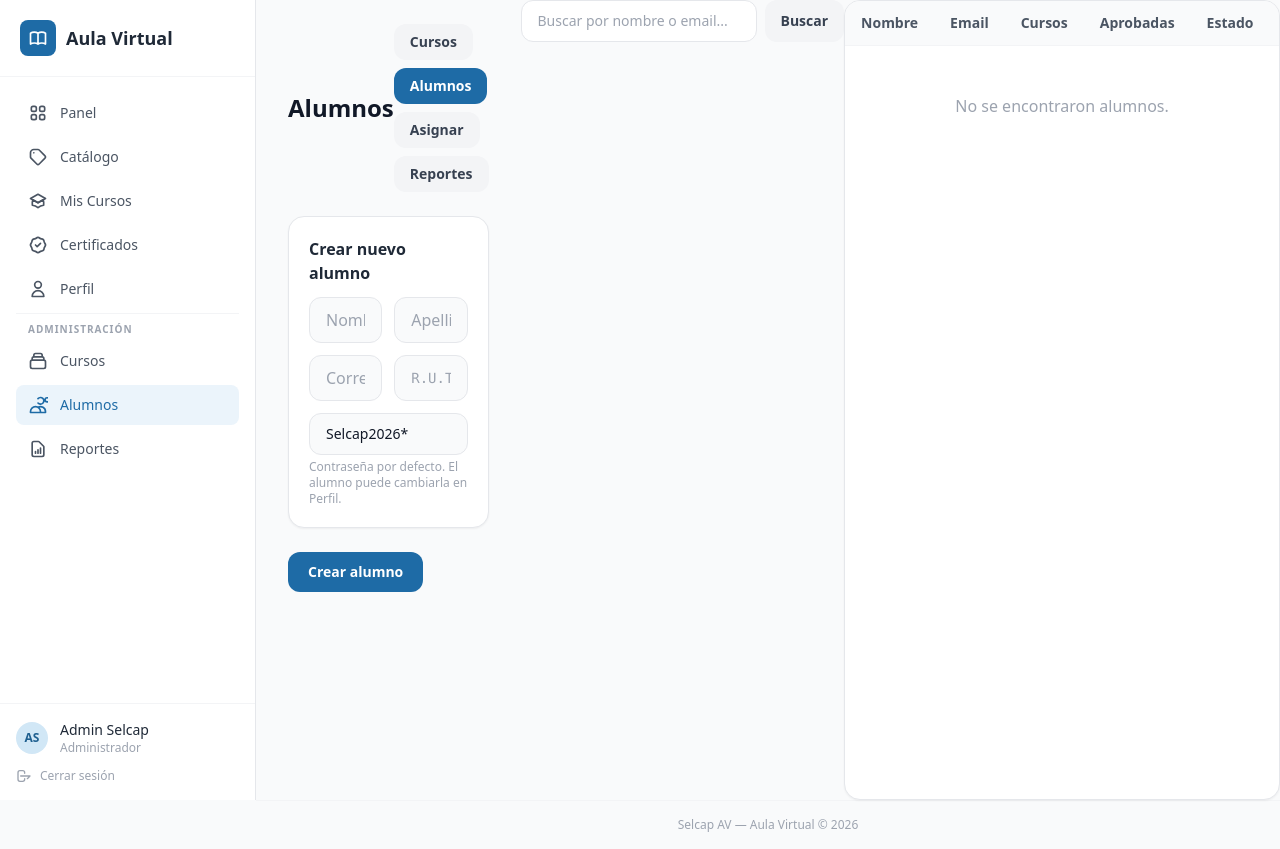
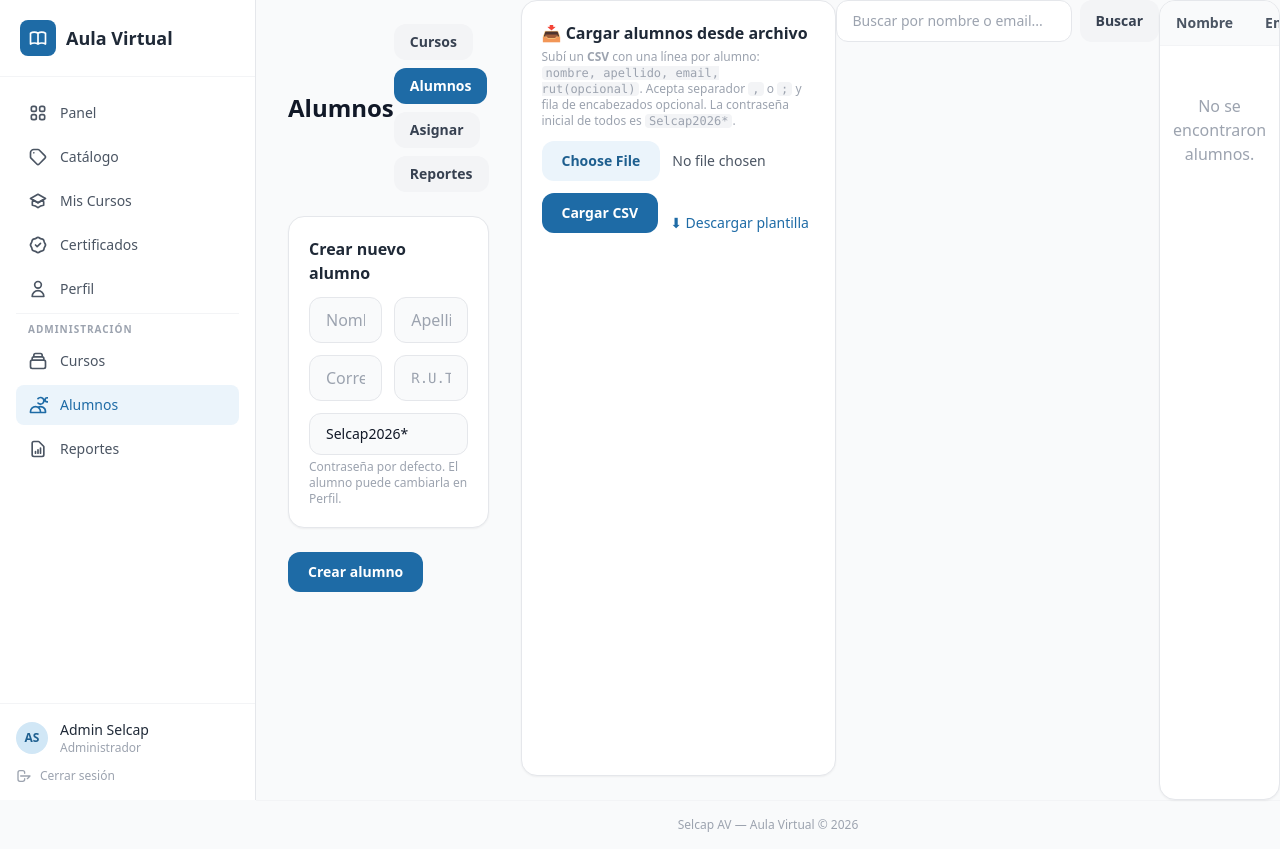
Before and after one commit to Toyoenohio/selcap_php, a PHP site: page /admin/alumnos.php in a window 1280 px wide. Run offline with PHP 8.4, Linux system fonts and the light colour scheme; a user stored in the database is signed in; data comes from the database, SQL or seed files in the repository; tables that the repository leaves empty hold one stand-in row (values such as "Sample post"); lists and menus that the app fills with data are empty; some libraries are stand-ins or nearby versions.

Commit message:
feat: carga masiva de alumnos por CSV + webhook de bienvenida en enroll (manual y bulk)

```diff
--- a/admin/alumnos.php
+++ b/admin/alumnos.php
@@ -60,6 +60,68 @@ if ($_SERVER['REQUEST_METHOD'] === 'POST' && isset($_POST['action'])) {
         $pdo->prepare('INSERT INTO audit_log (user_id, action, entity_type, entity_id, details, ip_address) VALUES (?, ?, ?, ?, ?, ?)')
             ->execute([$_SESSION['user_id'], 'student_deactivated', 'user', $id, json_encode([]), $_SERVER['REMOTE_ADDR'] ?? '']);
         $msg = 'Alumno desactivado.'; $msgType = 'red';
+    } elseif ($_POST['action'] === 'create_students_bulk') {
+        // ── Carga masiva desde CSV ──
+        if (empty($_FILES['csv_file']['tmp_name'])) {
+            $msg = 'Seleccioná un archivo CSV.'; $msgType = 'red';
+        } else {
+            $contents = file_get_contents($_FILES['csv_file']['tmp_name']);
+            $contents = preg_replace('/^\xEF\xBB\xBF/', '', $contents); // quitar BOM UTF-8
+            $lines = preg_split('/\r\n|\r|\n/', trim($contents));
+            $delimiter = (strpos($contents, ';') !== false) ? ';' : ',';
+
+            $created = 0; $duplicates = 0; $errors = 0; $errorDetails = [];
+            $defaultPassword = 'Selcap2026*';
+            $hash = password_hash($defaultPassword, PASSWORD_BCRYPT);
+            $checkStmt = $pdo->prepare('SELECT id FROM users WHERE email = ?');
+            $insStmt = $pdo->prepare('INSERT INTO users (email, password_hash, first_name, last_name, role, rut) VALUES (?, ?, ?, ?, "student", ?)');
+
+            foreach ($lines as $lineNum => $line) {
+                $line = trim($line);
+                if ($line === '') continue;
+
+                $cols = str_getcsv($line, $delimiter);
+                // Formato: nombre, apellido, email [, rut]
+                $firstName = trim($cols[0] ?? '');
+                $lastName  = trim($cols[1] ?? '');
+                $email     = strtolower(trim($cols[2] ?? ''));
+                $rut       = trim($cols[3] ?? '') ?: null;
+
+                // Saltar fila de encabezados si la primera columna no parece nombre
+                if ($lineNum === 0 && in_array(strtolower($firstName), ['nombre', 'first_name', 'name', 'nombres'])) {
+                    continue;
+                }
+
+                if ($firstName === '' || $lastName === '' || !filter_var($email, FILTER_VALIDATE_EMAIL)) {
+                    $errors++;
+                    $errorDetails[] = "Línea " . ($lineNum + 1) . ": datos incompletos ('$line')";
+                    continue;
+                }
+
+                $checkStmt->execute([$email]);
+                if ($checkStmt->fetch()) {
+                    $duplicates++;
+                    continue;
+                }
+
+                try {
+                    $insStmt->execute([$email, $hash, $firstName, $lastName, $rut]);
+                    $created++;
+                } catch (PDOException $e) {
+                    $errors++;
+                    $errorDetails[] = "Línea " . ($lineNum + 1) . ": " . $e->getMessage();
+                }
+            }
+
+            if ($created > 0) {
+                $pdo->prepare('INSERT INTO audit_log (user_id, action, entity_type, entity_id, details, ip_address) VALUES (?, ?, ?, ?, ?, ?)')
+                    ->execute([$_SESSION['user_id'], 'students_bulk_created', 'user', null, json_encode(['created' => $created, 'duplicates' => $duplicates, 'errors' => $errors]), $_SERVER['REMOTE_ADDR'] ?? '']);
+            }
+
+            $msg = "$created alumno(s) creado(s)." . ($duplicates ? " $duplicates ya existían." : '') . ($errors ? " $errors con error." : '');
+            $msgType = ($errors && !$created) ? 'red' : 'green';
+            $bulkErrors = $errorDetails;
+        }
     }
 }
 
@@ -127,6 +189,27 @@ require __DIR__ . '/../includes/header.php';
       Crear alumno
     </button>
   </form>
+</div>
+
+<!-- Carga masiva -->
+<div class="bg-white rounded-2xl shadow-sm border border-gray-200 p-5 mb-6">
+  <h2 class="font-bold text-gray-800 mb-1">📥 Cargar alumnos desde archivo</h2>
+  <p class="text-xs text-gray-400 mb-3">Subí un <strong>CSV</strong> con una línea por alumno: <code class="bg-gray-100 px-1 rounded">nombre, apellido, email, rut(opcional)</code>. Acepta separador <code class="bg-gray-100 px-1 rounded">,</code> o <code class="bg-gray-100 px-1 rounded">;</code> y fila de encabezados opcional. La contraseña inicial de todos es <code class="bg-gray-100 px-1 rounded">Selcap2026*</code>.</p>
+  <form method="POST" enctype="multipart/form-data" class="flex items-end gap-3 flex-wrap">
+    <input type="hidden" name="action" value="create_students_bulk">
+    <input type="file" name="csv_file" accept=".csv,text/csv" required
+           class="text-sm text-gray-600 file:mr-3 file:py-2.5 file:px-5 file:rounded-xl file:border-0 file:text-sm file:font-semibold file:bg-selcap-50 file:text-selcap-700 hover:file:bg-selcap-100">
+    <button type="submit" class="bg-selcap-600 hover:bg-selcap-700 text-white font-semibold px-5 py-2.5 rounded-xl transition-colors text-sm">Cargar CSV</button>
+    <a href="<?= BASE_URL ?>/admin/plantilla-alumnos.csv" download class="text-selcap-600 hover:text-selcap-700 text-sm font-medium">⬇ Descargar plantilla</a>
+  </form>
+  <?php if (!empty($bulkErrors)): ?>
+    <details class="mt-3">
+      <summary class="text-red-500 text-xs font-semibold cursor-pointer">Ver <?= count($bulkErrors) ?> detalle(s) de error</summary>
+      <div class="mt-2 bg-red-50 border border-red-100 rounded-xl p-3 text-xs text-red-700 space-y-1 max-h-40 overflow-y-auto">
+        <?php foreach ($bulkErrors as $e): ?><p><?= htmlspecialchars($e) ?></p><?php endforeach; ?>
+      </div>
+    </details>
+  <?php endif; ?>
 </div>
 
 <!-- Buscar -->
--- a/admin/asignar.php
+++ b/admin/asignar.php
@@ -1,5 +1,6 @@
 <?php
 require_once __DIR__ . '/../includes/auth.php';
+require_once __DIR__ . '/../includes/webhooks.php';
 requireAdmin();
 
 $pdo = db();
@@ -15,6 +16,8 @@ if ($_SERVER['REQUEST_METHOD'] === 'POST' && isset($_POST['action'])) {
             $pdo->prepare('INSERT INTO audit_log (user_id, action, entity_type, entity_id, details, ip_address) VALUES (?, ?, ?, ?, ?, ?)')
                 ->execute([$_SESSION['user_id'], 'student_enrolled', 'enrollment', $courseId,
                     json_encode(['user_id' => $userId]), $_SERVER['REMOTE_ADDR'] ?? '']);
+            // Webhook de bienvenida (email automático vía n8n)
+            notifyEnrollmentToWebhook($userId, $courseId, 'manual');
             $msg = 'Alumno matriculado.'; $msgType = 'green';
         } catch (PDOException $e) {
             $msg = 'Error: ' . $e->getMessage(); $msgType = 'red';
--- /dev/null
+++ b/admin/plantilla-alumnos.csv
@@ -0,0 +1,3 @@
+Nombre,Apellido,Email,Rut
+Juan,Pérez,juan.perez@ejemplo.cl,11.111.111-1
+María,González,maria.gonzalez@ejemplo.cl,22.222.222-2
```
Also changed, not shown: admin/matricula-masiva.php (+7 -1 lines), includes/webhooks.php (added, +72 -0 lines).
